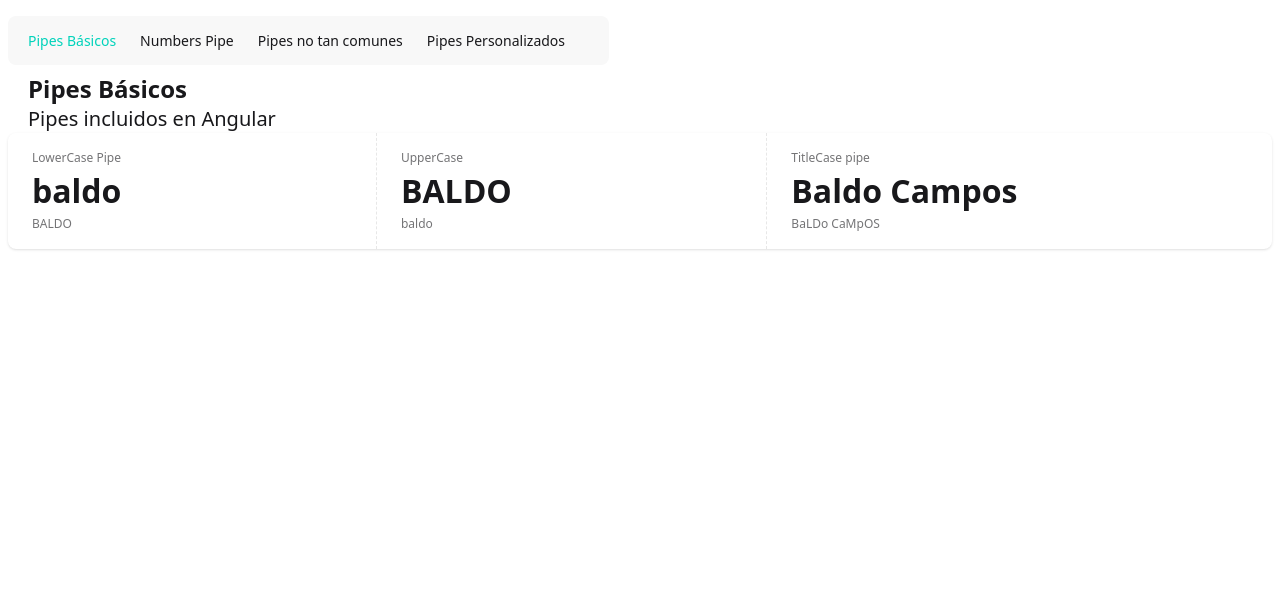
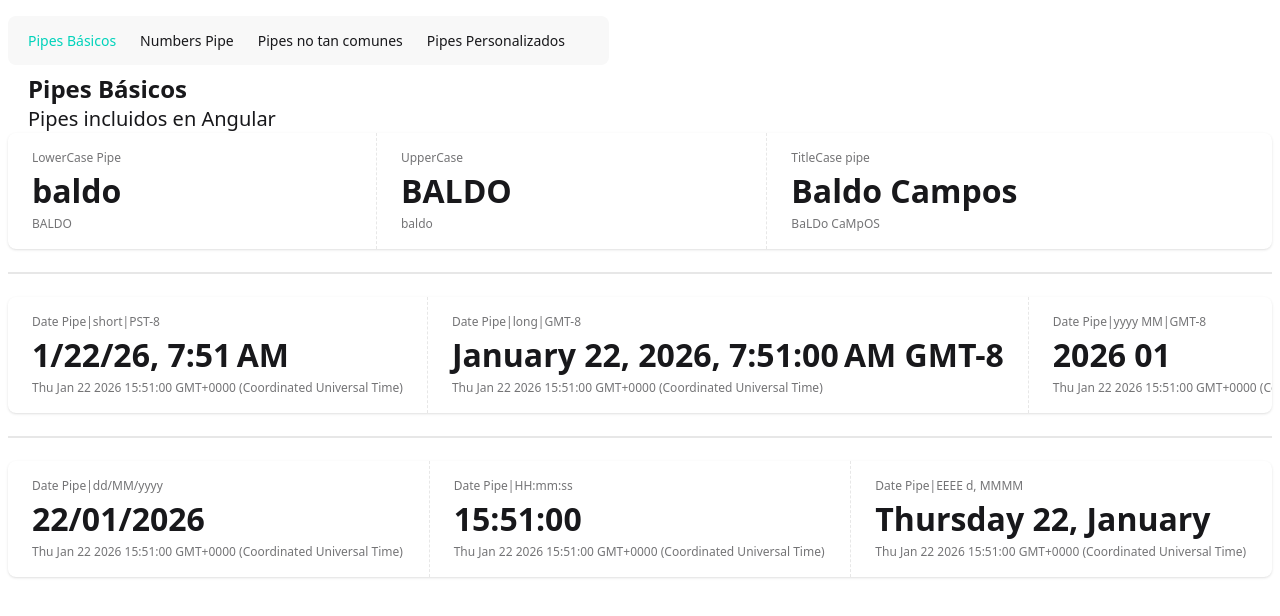
Before and after one commit to BaldoCamposDev/pipes-app, an Angular app: page /basic in a window 1280 px wide. Shown: the top 616 px of the page. Built offline with nearby package versions, Linux system fonts and the light colour scheme.

Commit message:
refactor: Date pipe with customization

```diff
--- a/src/app/pages/basic-page/basic-page.component.html
+++ b/src/app/pages/basic-page/basic-page.component.html
@@ -3,7 +3,7 @@
   <h3 class="text-xl font-thin">Pipes incluidos en Angular</h3>
 </section>
 
-<div class="stats stats-horizontal shadow w-full">
+<div class="stats stats-vertical lg:stats-horizontal shadow w-full">
   <div class="stat">
     <div class="stat-title">LowerCase Pipe</div>
     <div class="stat-value">{{ nameUpper() | lowercase }}</div>
@@ -22,3 +22,45 @@
     <div class="stat-desc">{{ fullName() }}</div>
   </div>
 </div>
+
+<div class="divider"></div>
+
+<div class="stats stats-vertical lg:stats-horizontal shadow w-full">
+  <div class="stat">
+    <div class="stat-title">Date Pipe|short|PST-8</div>
+    <div class="stat-value">{{ customDate() | date: 'short' : 'PST-8' }}</div>
+    <div class="stat-desc">{{ customDate() }}</div>
+  </div>
+
+  <div class="stat">
+    <div class="stat-title">Date Pipe|long|GMT-8</div>
+    <div class="stat-value">{{ customDate() | date: 'long' : 'GMT-8' }}</div>
+    <div class="stat-desc">{{ customDate() }}</div>
+  </div>
+  <div class="stat">
+    <div class="stat-title">Date Pipe|yyyy MM|GMT-8</div>
+    <div class="stat-value">{{ customDate() | date: 'yyyy MM' : 'GMT-8' }}</div>
+    <div class="stat-desc">{{ customDate() }}</div>
+  </div>
+</div>
+
+<div class="divider"></div>
+
+<div class="stats stats-vertical lg:stats-horizontal shadow w-full">
+  <div class="stat">
+    <div class="stat-title">Date Pipe|dd/MM/yyyy</div>
+    <div class="stat-value">{{ customDate() | date: 'dd/MM/yyyy' }}</div>
+    <div class="stat-desc">{{ customDate() }}</div>
+  </div>
+
+  <div class="stat">
+    <div class="stat-title">Date Pipe|HH:mm:ss</div>
+    <div class="stat-value">{{ customDate() | date: 'HH:mm:ss' }}</div>
+    <div class="stat-desc">{{ customDate() }}</div>
+  </div>
+  <div class="stat">
+    <div class="stat-title">Date Pipe|EEEE d, MMMM</div>
+    <div class="stat-value">{{ customDate() | date: 'EEEE d, MMMM' }}</div>
+    <div class="stat-desc">{{ customDate() }}</div>
+  </div>
+</div>
--- a/src/app/pages/basic-page/basic-page.component.ts
+++ b/src/app/pages/basic-page/basic-page.component.ts
@@ -1,13 +1,24 @@
-import { LowerCasePipe, TitleCasePipe, UpperCasePipe } from '@angular/common';
-import { Component, signal } from '@angular/core';
+import { DatePipe, LowerCasePipe, TitleCasePipe, UpperCasePipe } from '@angular/common';
+import { Component, effect, signal } from '@angular/core';
 
 @Component({
   selector: 'basic-page',
-  imports: [LowerCasePipe, UpperCasePipe, TitleCasePipe],
+  imports: [LowerCasePipe, UpperCasePipe, TitleCasePipe, DatePipe],
   templateUrl: './basic-page.component.html',
 })
 export default class BasicPageComponent {
   nameLower = signal('baldo');
   nameUpper = signal('BALDO');
   fullName = signal('BaLDo CaMpOS');
+
+  customDate = signal(new Date());
+
+  tickingDateEffect = effect((onCleanUp) => {
+    const interval = setInterval(() => {
+      this.customDate.set(new Date());
+      console.log('tick');
+    }, 1000);
+
+    onCleanUp(() => clearInterval(interval));
+  });
 }
```
